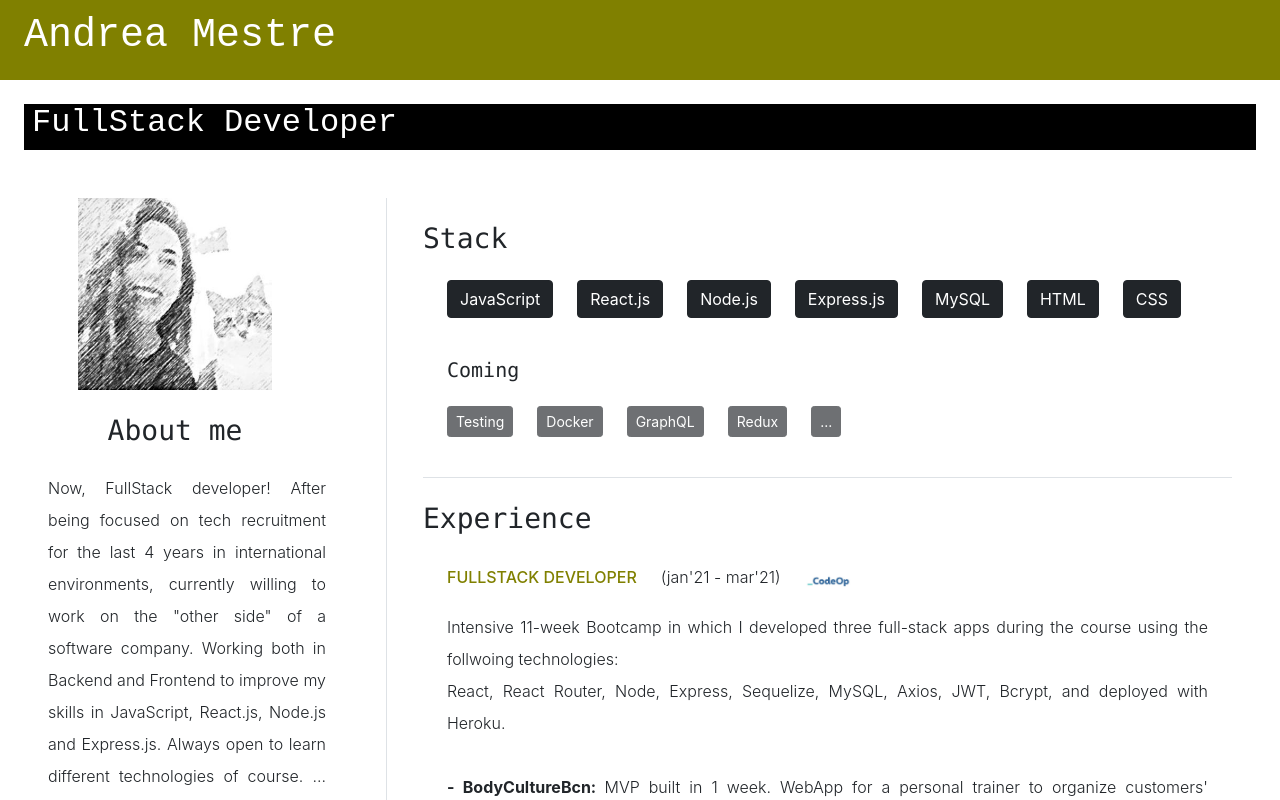
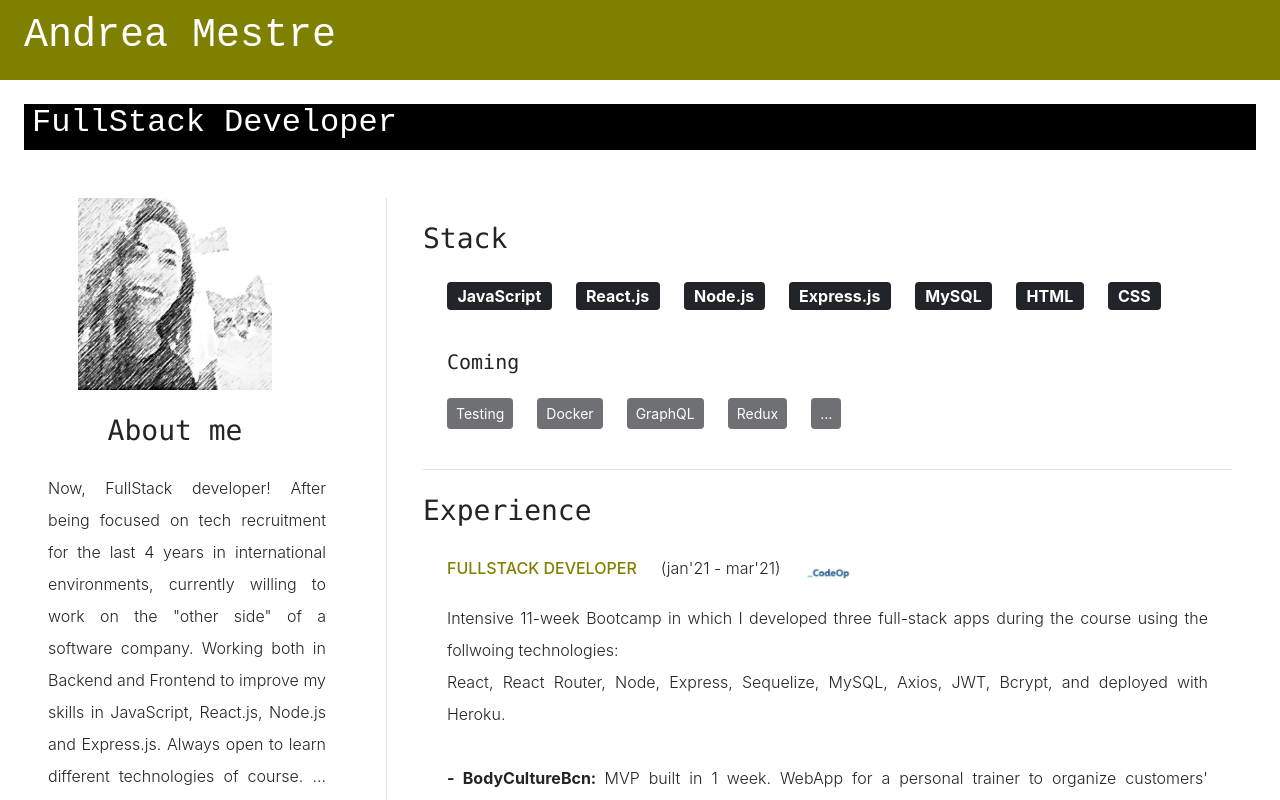
Before and after one commit to andriumm/andrea-mestre-portfolio, a React (Create React App) app: page / in a window 1280 px wide. Shown: the top 800 px of the page. Built offline with nearby package versions, Linux system fonts and the light colour scheme; a web font is replaced by a local one.

Commit message:
stack style

```diff
--- a/src/components/Experience.js
+++ b/src/components/Experience.js
@@ -96,13 +96,13 @@ export default function Experience() {
 						<div className="mx-4 my-4 border-bottom">
 							<h3 className="font-monospace mb-4">Stack</h3>
 							<div className="mx-4 mb-4">
-								<p className="btn btn-dark me-4">JavaScript</p>
-								<p className="btn btn-dark me-4">React.js</p>
-								<p className="btn btn-dark me-4">Node.js</p>
-								<p className="btn btn-dark me-4">Express.js</p>
-								<p className="btn btn-dark me-4">MySQL</p>
-								<p className="btn btn-dark me-4">HTML</p>
-								<p className="btn btn-dark me-4">CSS</p>
+								<p className="badge bg-dark text-wrap me-4 fs-6">JavaScript</p>
+								<p className="badge bg-dark text-wrap me-4 fs-6">React.js</p>
+								<p className="badge bg-dark text-wrap me-4 fs-6">Node.js</p>
+								<p className="badge bg-dark text-wrap me-4 fs-6">Express.js</p>
+								<p className="badge bg-dark text-wrap me-4 fs-6">MySQL</p>
+								<p className="badge bg-dark text-wrap me-4 fs-6">HTML</p>
+								<p className="badge bg-dark text-wrap me-4 fs-6">CSS</p>
 								<h5 className="font-monospace my-4">Coming</h5>
 								<p className="btn btn-dark btn-sm disabled me-4">Testing</p>
 								<p className="btn btn-dark btn-sm disabled me-4">Docker</p>
```
